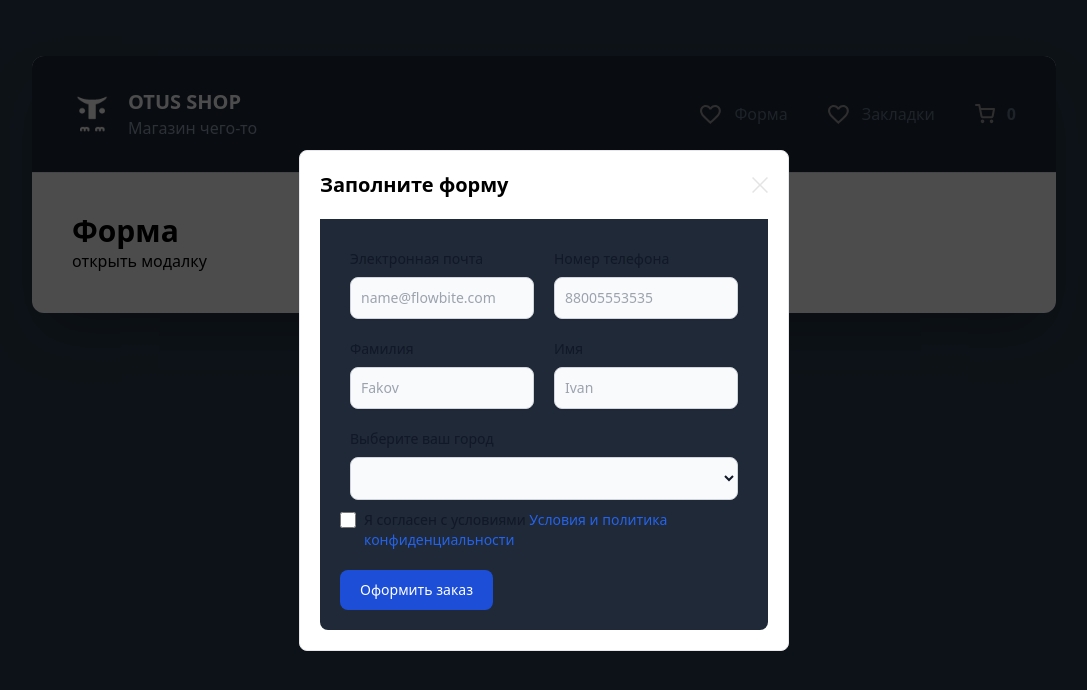
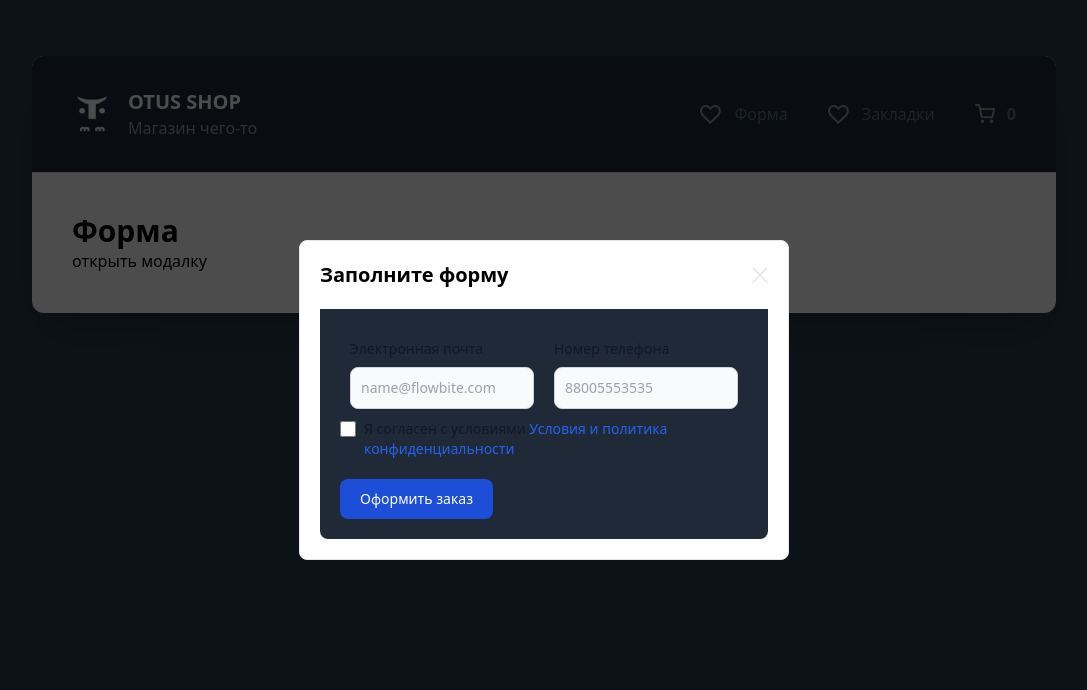
Before and after one commit to Bogrado/vue-otus-lesson-4, a Vue app: page /form in a window 1280 px wide. Both pictures are taken after a click on the button "открыть модалку". Shown: the top 690 px of the page, without its empty margins (96-1183 px from the left). Built offline with nearby package versions, Linux system fonts and the light colour scheme.

Commit message:
Что-то начинает проясняться

```diff
--- a/src/components/UI/AppCreateOrderForm.vue
+++ b/src/components/UI/AppCreateOrderForm.vue
@@ -1,65 +1,51 @@
 <script setup>
 import { useVuelidate } from '@vuelidate/core'
-import { required, email } from '@vuelidate/validators'
-import { reactive } from 'vue'
-
+import { required, email, numeric } from '@vuelidate/validators'
+import { reactive, ref } from 'vue'
 
 
 const user = reactive({
-  firstName: '',
-  lastName: '',
-  contact: {
   email: '',
   phone: ''
-  },
-  address: {
-    city: '',
-    street: '',
-    house: '',
-    apartment: ''
-  },
-  isAgreed: false
 })
 
 const rules = {
-  firstName: { required },
-  lastName: { required },
-  contact: {
   email: { required, email },
-    phone: { required }
-  },
-  address: {
-    city: { required },
-  },
-  isAgreed: { required }
+  phone: { required, numeric, length: (value) => value.length === 11 }
 }
 
 const v$ = useVuelidate(rules, user)
 
+const showError = ref(false)
+
 const onSubmit = async () => {
+  v$.value.$touch()
   const result = await v$.value.$validate()
   if (result) {
     console.log(user)
+    showError.value = false
+    return
   }
-  else {
-    console.log('error')
-  }
+    console.log(result)
+    showError.value = true
+
 }
 
 </script>
 
 <template>
   <form class="max-w-md mx-auto bg-[#1F2937] p-5 rounded-b-lg">
-    <div class=" flex">
-      <div class="m-2.5">
+    <div class="form-item flex">
+      <div class="m-2.5" :class="{ errorInput: v$.email.$error }">
         <label
-          for="email"
           class="block mb-2 text-sm font-medium text-gray-900 dark:text-white"
         >
           Электронная почта
         </label>
         <input
           v-model="user.email"
+          :class="{ 'dark:border-red-600': v$.email.$error }"
+          @change="v$.email.$touch()"
           type="email"
           id="email"
           class="shadow-sm bg-gray-50 border border-gray-300 text-gray-900 text-sm rounded-lg focus:ring-blue-500 focus:border-blue-500 block w-full p-2.5 dark:bg-gray-700 dark:border-gray-600 dark:placeholder-gray-400 dark:text-white dark:focus:ring-blue-500 dark:focus:border-blue-500 dark:shadow-sm-light"
@@ -69,14 +55,14 @@ const onSubmit = async () => {
       </div>
       <div class="m-2.5">
         <label
-          for="telephone"
           class="block mb-2 text-sm font-medium text-gray-900 dark:text-white"
         >
           Номер телефона
         </label>
         <input
           v-model="user.phone"
-          type="tel"
+          :class="{ 'dark:border-red-600': v$.phone.$error }"
+          @change="v$.phone.$touch()"
           id="telephone"
           class="shadow-sm bg-gray-50 border border-gray-300 text-gray-900 text-sm rounded-lg focus:ring-blue-500 focus:border-blue-500 block w-full p-2.5 dark:bg-gray-700 dark:border-gray-600 dark:placeholder-gray-400 dark:text-white dark:focus:ring-blue-500 dark:focus:border-blue-500 dark:shadow-sm-light"
           placeholder="88005553535"
@@ -84,58 +70,58 @@ const onSubmit = async () => {
         />
       </div>
     </div>
-    <div class=" flex">
-      <div class="m-2.5">
-        <label for="lastName"
-               class="block mb-2 text-sm font-medium text-gray-900 dark:text-white"
-        >
-          Фамилия
-        </label>
-        <input
-          v-model="user.lastName"
-          type="text"
-          id="lastName"
-          class="shadow-sm bg-gray-50 border border-gray-300 text-gray-900 text-sm rounded-lg focus:ring-blue-500 focus:border-blue-500 block w-full p-2.5 dark:bg-gray-700 dark:border-gray-600 dark:placeholder-gray-400 dark:text-white dark:focus:ring-blue-500 dark:focus:border-blue-500 dark:shadow-sm-light"
-          placeholder="Fakov"
-          required
-        />
-      </div>
-      <div class="m-2.5">
-        <label
-          for="firstName"
-          class="block mb-2 text-sm font-medium text-gray-900 dark:text-white"
-        >
-          Имя
-        </label>
-        <input
-          v-model="user.firstName"
-          type="text"
-          id="firstName"
-          class="shadow-sm bg-gray-50 border border-gray-300 text-gray-900 text-sm rounded-lg focus:ring-blue-500 focus:border-blue-500 block w-full p-2.5 dark:bg-gray-700 dark:border-gray-600 dark:placeholder-gray-400 dark:text-white dark:focus:ring-blue-500 dark:focus:border-blue-500 dark:shadow-sm-light"
-          placeholder="Ivan"
-          required
-        />
-      </div>
-    </div>
-    <div class="">
-      <div class="m-2.5">
-        <label
-          for="city"
-          class="block mb-2 text-sm font-medium text-gray-900 dark:text-white">
-          Выберите ваш город
-        </label>
-        <select
-          v-model="user.address.city"
-          id="city"
-          class="bg-gray-50 border border-gray-300 text-gray-900 text-sm rounded-lg focus:ring-blue-500 focus:border-blue-500 block w-full p-2.5 dark:bg-gray-700 dark:border-gray-600 dark:placeholder-gray-400 dark:text-white dark:focus:ring-blue-500 dark:focus:border-blue-500">
+    <!--    <div class=" flex">-->
+    <!--      <div class="m-2.5">-->
+    <!--        <label for="lastName"-->
+    <!--               class="block mb-2 text-sm font-medium text-gray-900 dark:text-white"-->
+    <!--        >-->
+    <!--          Фамилия-->
+    <!--        </label>-->
+    <!--        <input-->
+    <!--          v-model="user.lastName"-->
+    <!--          type="text"-->
+    <!--          id="lastName"-->
+    <!--          class="shadow-sm bg-gray-50 border border-gray-300 text-gray-900 text-sm rounded-lg focus:ring-blue-500 focus:border-blue-500 block w-full p-2.5 dark:bg-gray-700 dark:border-gray-600 dark:placeholder-gray-400 dark:text-white dark:focus:ring-blue-500 dark:focus:border-blue-500 dark:shadow-sm-light"-->
+    <!--          placeholder="Fakov"-->
+    <!--          required-->
+    <!--        />-->
+    <!--      </div>-->
+    <!--      <div class="m-2.5">-->
+    <!--        <label-->
+    <!--          for="firstName"-->
+    <!--          class="block mb-2 text-sm font-medium text-gray-900 dark:text-white"-->
+    <!--        >-->
+    <!--          Имя-->
+    <!--        </label>-->
+    <!--        <input-->
+    <!--          v-model="user.firstName"-->
+    <!--          type="text"-->
+    <!--          id="firstName"-->
+    <!--          class="shadow-sm bg-gray-50 border border-gray-300 text-gray-900 text-sm rounded-lg focus:ring-blue-500 focus:border-blue-500 block w-full p-2.5 dark:bg-gray-700 dark:border-gray-600 dark:placeholder-gray-400 dark:text-white dark:focus:ring-blue-500 dark:focus:border-blue-500 dark:shadow-sm-light"-->
+    <!--          placeholder="Ivan"-->
+    <!--          required-->
+    <!--        />-->
+    <!--      </div>-->
+    <!--    </div>-->
+    <!--    <div class="">-->
+    <!--      <div class="m-2.5">-->
+    <!--        <label-->
+    <!--          for="city"-->
+    <!--          class="block mb-2 text-sm font-medium text-gray-900 dark:text-white">-->
+    <!--          Выберите ваш город-->
+    <!--        </label>-->
+    <!--        <select-->
+    <!--          v-model="user.city"-->
+    <!--          id="city"-->
+    <!--          class="bg-gray-50 border border-gray-300 text-gray-900 text-sm rounded-lg focus:ring-blue-500 focus:border-blue-500 block w-full p-2.5 dark:bg-gray-700 dark:border-gray-600 dark:placeholder-gray-400 dark:text-white dark:focus:ring-blue-500 dark:focus:border-blue-500">-->
 
-          <option>Москва</option>
-          <option>Казань</option>
-          <option>Омск</option>
-          <option>Красноярск</option>
-        </select>
-      </div>
-    </div>
+    <!--          <option>Москва</option>-->
+    <!--          <option>Казань</option>-->
+    <!--          <option>Омск</option>-->
+    <!--          <option>Красноярск</option>-->
+    <!--        </select>-->
+    <!--      </div>-->
+    <!--    </div>-->
     <div class="flex items-start mb-5">
       <div class="flex items-center h-5">
         <input
@@ -151,15 +137,19 @@ const onSubmit = async () => {
         href="#" class="text-blue-600 hover:underline dark:text-blue-500">Условия и политика
         конфиденциальности</a></label>
     </div>
+    <div class="flex items-center justify-between">
       <button
         @click.prevent="onSubmit"
         type="submit"
         class="text-white bg-blue-700 hover:bg-blue-800 focus:ring-4 focus:outline-none focus:ring-blue-300 font-medium rounded-lg text-sm px-5 py-2.5 text-center dark:bg-blue-600 dark:hover:bg-blue-700 dark:focus:ring-blue-800">
         Оформить заказ
       </button>
+      <div class="">
+        <span
+          v-if="showError"
+          class="ms-2 text-sm font-medium text-gray-900 dark:text-red-600"
+        >Неверно заполнены поля</span>
+      </div>
+    </div>
   </form>
 </template>
-
-<style scoped>
-
-</style>
```
Lines whose indentation alone changed are shown as unchanged.
